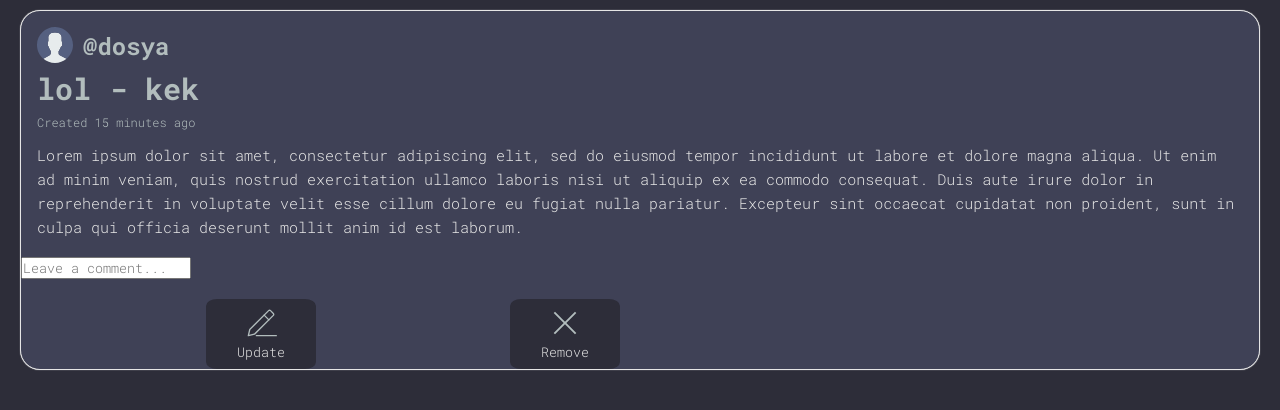
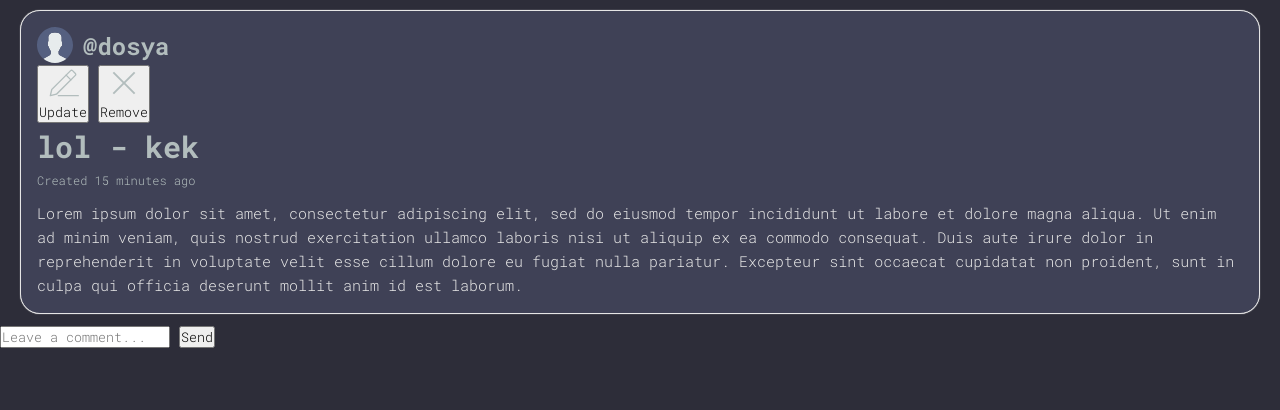
Before and after one commit to jolshylar/joldar, a Django app: page /review/15/ in a window 1280 px wide. Shown: the part 80-490 px from the top of the page. Run offline with Django 4.2, Linux system fonts and the light colour scheme; a user stored in the database is signed in; data comes from the database, SQL or seed files in the repository.

Commit message:
✨ Add/Fix buttons where needed
Co-authored-by: Bek Slambek <MugiD@users.noreply.github.com>

```diff
--- a/base/templates/base/home.html
+++ b/base/templates/base/home.html
@@ -16,7 +16,11 @@
               <div class="review__info">
                 <h3><a href="{% url 'review' review.id %}">{{review.title}} - {{review.summary}}</a></h3>
                 <div class="paragraph-wrapper">
+                  {% if review.created == review.updated %}
                   <p>Created {{review.created | timesince}} ago</p>
+                  {% else %}
+                  <p>Updated {{review.updated | timesince}} ago</p>
+                  {% endif %}
                 </div>
               </div>
             </div>
--- a/base/templates/base/review.html
+++ b/base/templates/base/review.html
@@ -12,6 +12,22 @@
                 <img src="{% static 'images/avatar.svg' %}" style="height: 36px;" />
                 <h1><a href="{% url 'profile' review.author.id %}">@{{review.author.username}}</a></h1>
               </div>
+              {% if request.user == review.author %}
+              <div class="button-wrapper">
+                <a href="{% url 'update-review' review.id %}">
+                  <button class="baton btn--main">
+                  <img src="{% static 'images/icons/edit.svg' %}" />
+                  <p>Update</p>
+                </button>
+                </a>
+                <a href="{% url 'delete-review' review.id %}">
+                  <button class="baton btn--main">
+                    <img src="{% static 'images/icons/remove.svg' %}" />
+                    <p>Remove</p>
+                  </button>
+                </a>
+              </div>
+              {% endif %}
               <div class="review__info">
                 <h1>{{review.title}} - {{review.summary}}</h1>
                 <div class="paragraph-wrapper">
@@ -28,38 +44,39 @@
                 </div>
               </div>
             </div>
-
-            <div class="review__comment">
-              <form action="" method="POST">
-                {% csrf_token %}
-                <input name="body" placeholder="Leave a comment..." />
-              </form>
-            </div>
-
-            {% if request.user == review.author %}
-            <a href="{% url 'update-review' review.id %}">
-              <button class="btn btn--main">
-               <img src="{% static 'images/icons/edit.svg' %}" />
-               <p>Update</p>
-             </button>
-            </a>
-            <a href="{% url 'delete-review' review.id %}">
-               <button class="btn btn--main">
-                <img src="{% static 'images/icons/remove.svg' %}" />
-                <p>Remove</p>
-              </button>
-            </a>
-            {% endif %}
         </div>
       </div>
 
-      <div class="reviews">
+      <div class="comments">
+        <div class="review__comment">
+          {% if user.is_authenticated %}
+          <div class="review__form">
+            <form action="" method="POST">
+              {% csrf_token %}
+              <div class="comment-writer">
+                <input name="body" placeholder="Leave a comment..." />
+                <button type="submit" class="send-btn">Send</button>
+              </div>
+            </form>
+          </div>
+          {% else %}
+          <h3 style="text-align: center; opacity: 50%;">Login to Leave a Comment!</h3>
+          {% endif %}
+          <div class="comment__box scroll">
           {% for comment in review_comments %}
-        <div class="comment__box scroll">
             <div class="comment__header scroll">
               <div class="comment__author">
                 <img src="{% static 'images/avatar.svg' %}" style="height: 36px;" />
                 <h1><a href="{% url 'profile' comment.author.id %}">@{{comment.author.username}}</a></h1>
+                {% if request.user == comment.author %}
+                <div class="delete-button-wrapper">
+                  <a href="{% url 'delete-comment' comment.id %}">
+                    <button class="remove-btn btn--main">
+                      <img src="{% static 'images/icons/remove.svg' %}" />
+                    </button>
+                  </a>
+                </div>
+                {% endif %}
               </div>
               <div class="comment__info">
                 <div class="paragraph-wrapper">
@@ -76,8 +93,11 @@
                 </div>
               </div>
             </div>
+
+            <hr />
+            {% endfor %}
           </div>
-        {% endfor %}
+        </div>
       </div>
     </div>
 </main>
```
Also changed, not shown: base/templates/base/delete.html (+10 -6 lines), base/templates/base/update_user.html (+4 -6 lines). Lines whose indentation alone changed are shown as unchanged.
